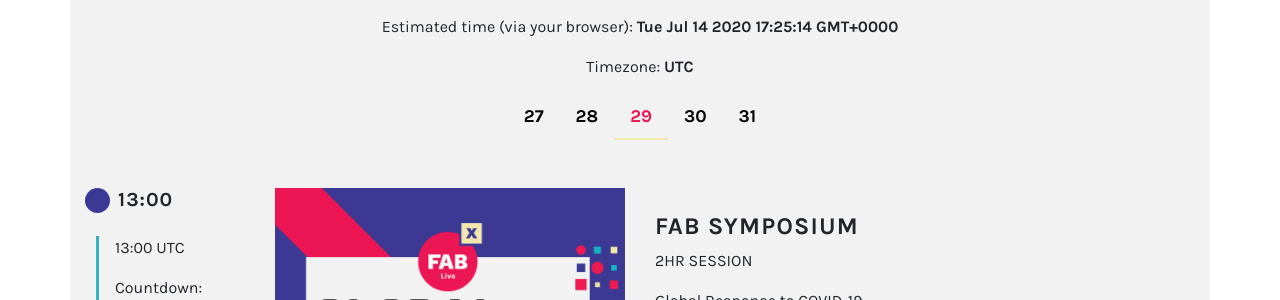
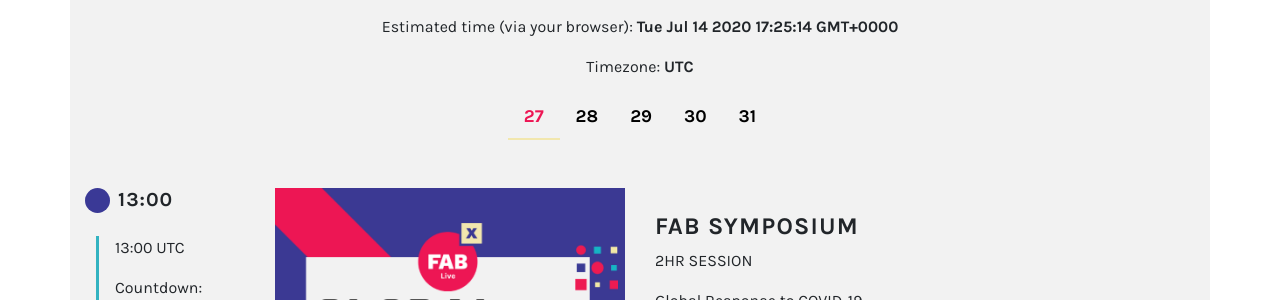
Before and after one commit to fabfoundation/fabxlive2020, a Jekyll site: the page built from schedule.html, in a window 1280 px wide. Shown: the part 313-613 px from the top of the page. Built offline with Jekyll 4.4.1, drawn with Linux system fonts in a browser that asks for light colours; nearby versions of some CDN libraries.

Commit message:
Revert "Day 29 is default active"
This reverts commit cbfbce7171b80629cac8931556b5606b5e2b5b44.

```diff
--- a/schedule.html
+++ b/schedule.html
@@ -18,13 +18,13 @@
 
   <ul class="nav fab-pills mb-3 justify-content-center" id="" role="tablist">
     <li class="nav-item" role="presentation">
-      <a class="nav-link" id="pills-27-tab" data-toggle="pill" href="#pills-27" role="tab" aria-controls="pills-27" aria-selected="true">27</a>
+      <a class="nav-link active" id="pills-27-tab" data-toggle="pill" href="#pills-27" role="tab" aria-controls="pills-27" aria-selected="true">27</a>
     </li>
     <li class="nav-item" role="presentation">
       <a class="nav-link" id="pills-28-tab" data-toggle="pill" href="#pills-28" role="tab" aria-controls="pills-28" aria-selected="false">28</a>
     </li>
     <li class="nav-item" role="presentation">
-      <a class="nav-link active" id="pills-29-tab" data-toggle="pill" href="#pills-29" role="tab" aria-controls="pills-29" aria-selected="false">29</a>
+      <a class="nav-link" id="pills-29-tab" data-toggle="pill" href="#pills-29" role="tab" aria-controls="pills-29" aria-selected="false">29</a>
     </li>
     <li class="nav-item" role="presentation">
       <a class="nav-link" id="pills-30-tab" data-toggle="pill" href="#pills-30" role="tab" aria-controls="pills-30" aria-selected="false">30</a>
```
